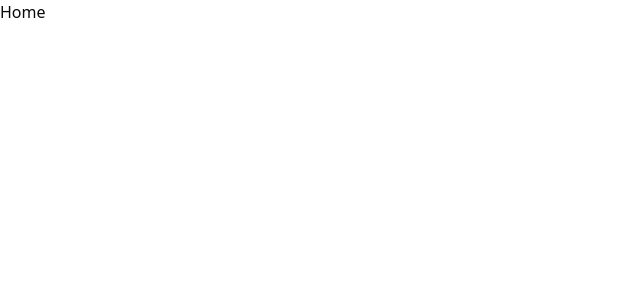
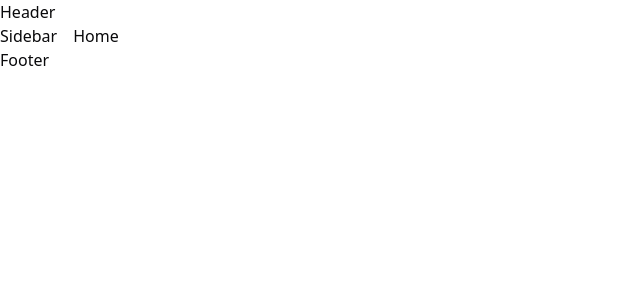
Before and after one commit to haitrieu1811/StudyHub-client, a React (Vite) app: page / in a window 1280 px wide. Shown: the top 300 px of the page, without its empty margins (0-640 px from the left). Built offline with nearby package versions, Linux system fonts and the light colour scheme.

Commit message:
feat: build main layout

```diff
--- a/src/App.tsx
+++ b/src/App.tsx
@@ -1,13 +1,18 @@
 import { createBrowserRouter, RouterProvider } from 'react-router-dom'
 
 import PATH from '@/constants/path'
+import MainLayout from '@/layouts/main-layout'
 import Home from '@/pages/home'
 import Login from '@/pages/login'
 
 const router = createBrowserRouter([
   {
     path: PATH.HOME,
-    element: <Home />
+    element: (
+      <MainLayout>
+        <Home />
+      </MainLayout>
+    )
   },
   {
     path: PATH.LOGIN,
--- /dev/null
+++ b/src/layouts/main-layout/components/footer.tsx
@@ -0,0 +1,3 @@
+export default function Footer() {
+  return <div>Footer</div>
+}
--- /dev/null
+++ b/src/layouts/main-layout/components/header.tsx
@@ -0,0 +1,3 @@
+export default function Header() {
+  return <header>Header</header>
+}
--- /dev/null
+++ b/src/layouts/main-layout/components/sidebar.tsx
@@ -0,0 +1,3 @@
+export default function Sidebar() {
+  return <aside>Sidebar</aside>
+}
--- /dev/null
+++ b/src/layouts/main-layout/index.tsx
@@ -0,0 +1 @@
+export { default } from './main-layout'
--- /dev/null
+++ b/src/layouts/main-layout/main-layout.tsx
@@ -0,0 +1,22 @@
+import React from 'react'
+
+import Footer from '@/layouts/main-layout/components/footer'
+import Header from '@/layouts/main-layout/components/header'
+import Sidebar from '@/layouts/main-layout/components/sidebar'
+
+export default function MainLayout({
+  children
+}: Readonly<{
+  children: React.ReactNode
+}>) {
+  return (
+    <React.Fragment>
+      <Header />
+      <div className='flex space-x-4'>
+        <Sidebar />
+        <main className='flex-1'>{children}</main>
+      </div>
+      <Footer />
+    </React.Fragment>
+  )
+}
```
